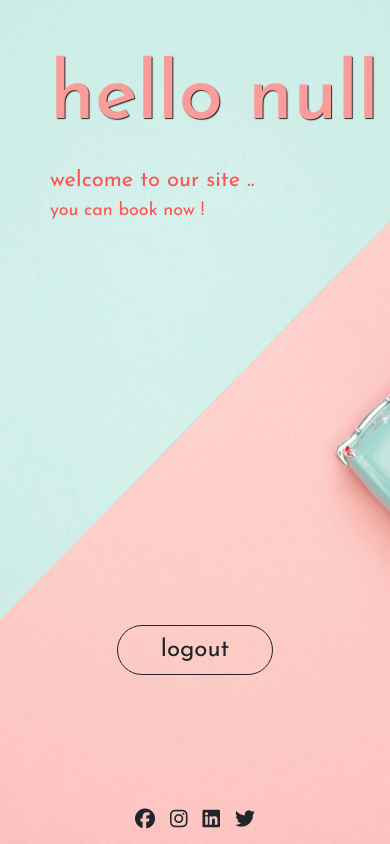
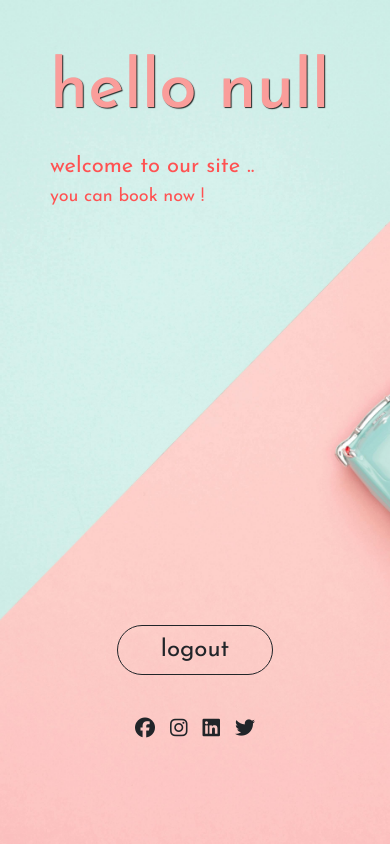
Before and after one commit to chi3bo/login-system, a plain HTML site: page home.html in a window 390 px wide. Drawn offline with Linux system fonts and the light colour scheme.

Commit message:
sec commit(mobile version)

```diff
--- a/css/style.css
+++ b/css/style.css
@@ -320,9 +320,12 @@ body {
 
 
 
-@media screen and (max-width:360px){
+@media screen and (max-width:414px){
     .myIcons{
-        bottom: 8%;
+        bottom: 12%;
+    }
+    .innerHello h1 {
+        font-size: 68px;
     }
 }
 
```
